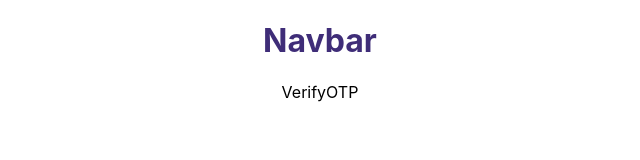
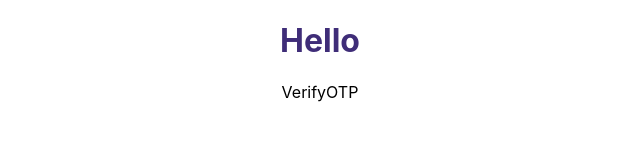
Before and after one commit to techfluxsolutions/PhotoGrapher_User_Website, a React (Create React App) app: page /verify-otp in a window 1280 px wide. Shown: the top 160 px of the page, without its empty margins (320-960 px from the left). Built offline with nearby package versions, Linux system fonts and the light colour scheme.

Commit message:
Radhesha first commit

```diff
--- a/src/Template/Layout/Navbar/Navbar.js
+++ b/src/Template/Layout/Navbar/Navbar.js
@@ -5,7 +5,7 @@ import './Navbar.css';
 const Navbar = () => {
 
   return(
-    <h1 className='h1Text'>Navbar</h1>
+    <h1 className='h1Text'>Hello</h1>
   )
 
 };
```
